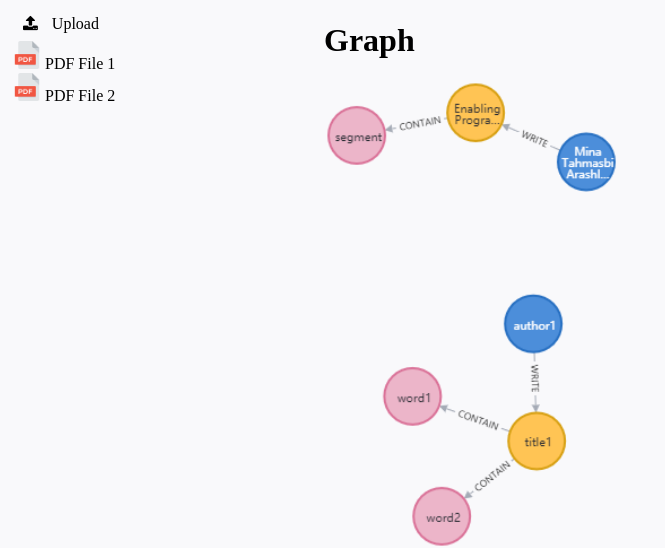
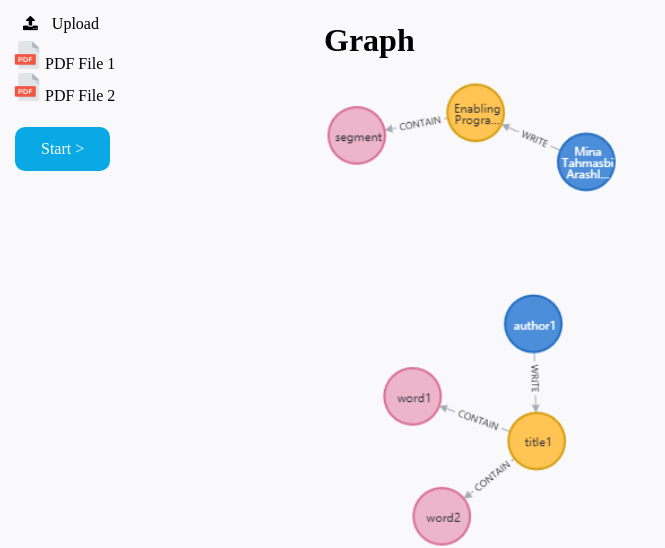
Before and after one commit to LunaMing/Word-Frequency-based-File-Analysis-Tool, a Django app: page / in a window 1280 px wide. Shown: the part 71-619 px from the top of the page, without its empty margins (0-665 px from the left). Run offline with Django 3.2, Linux system fonts and the light colour scheme.

Commit message:
添加开始按钮

```diff
--- a/templates/graph/index.html
+++ b/templates/graph/index.html
@@ -6,6 +6,21 @@
     {% load static %}
     <link rel="stylesheet" type="text/css" href="{% static 'graph/style.css' %}">
     <link rel="stylesheet" href="https://cdn.bootcss.com/font-awesome/4.7.0/css/font-awesome.css">
+    <style>
+        .button {
+            background-color: #09A9E6;
+            border: none;
+            color: white;
+            padding: 13px 26px;
+            text-align: center;
+            text-decoration: none;
+            display: inline-block;
+            font-size: 16px;
+            margin: 4px 2px;
+            cursor: pointer;
+            border-radius: 10px;
+        }
+    </style>
 </head>
 <body id="body">
 
@@ -19,6 +34,8 @@
     <i style="padding: 10px" class="fa fa-upload"></i> Upload<br>
     <img src="{% static 'graph/icons/pdf.png' %}" alt="icon pdf" width="28" height="28"> PDF File 1 <br>
     <img src="{% static 'graph/icons/pdf.png' %}" alt="icon pdf" width="28" height="28"> PDF File 2 <br>
+    <br>
+    <a href="#" class="button">Start ></a>
 </div>
 
 <div id="right">
```
